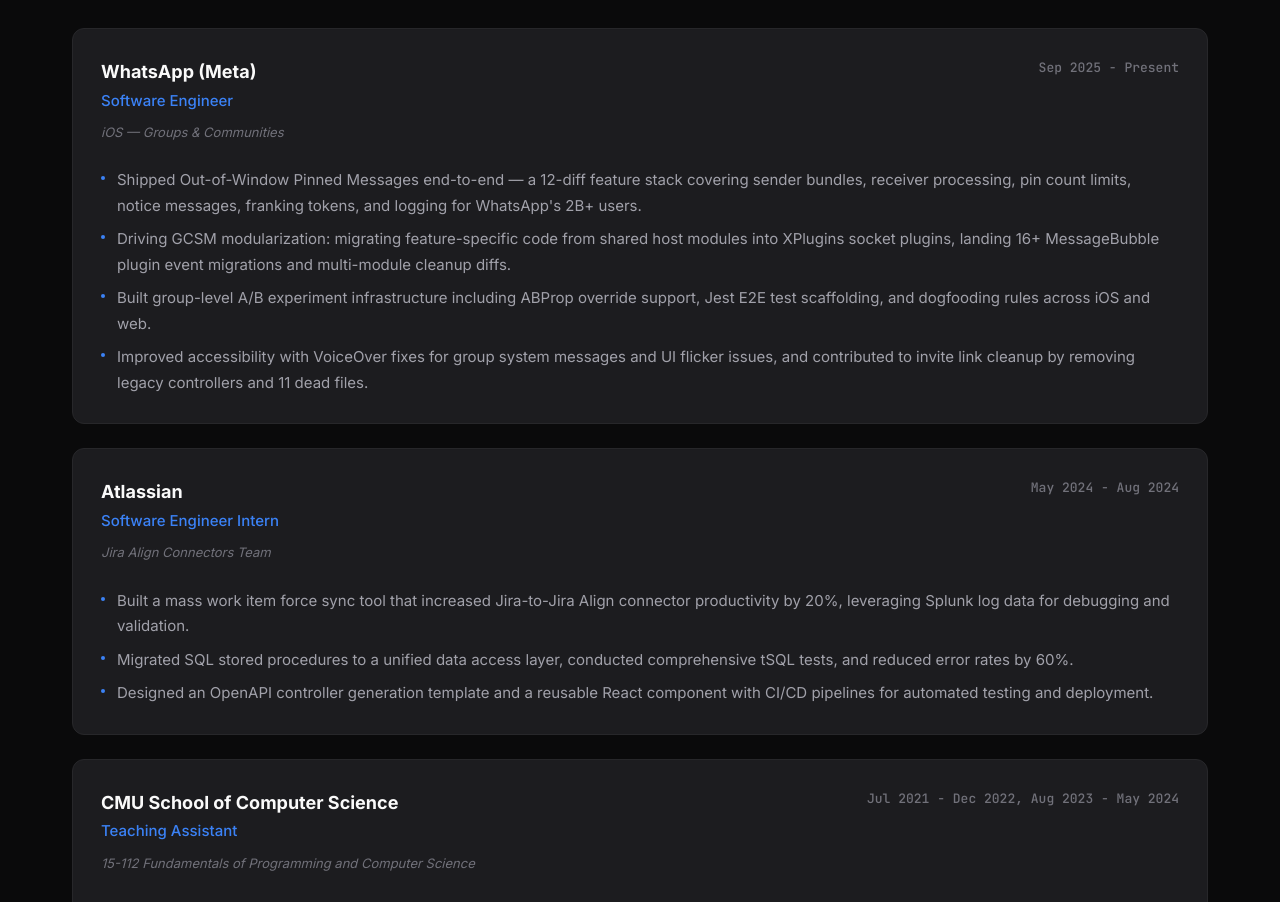
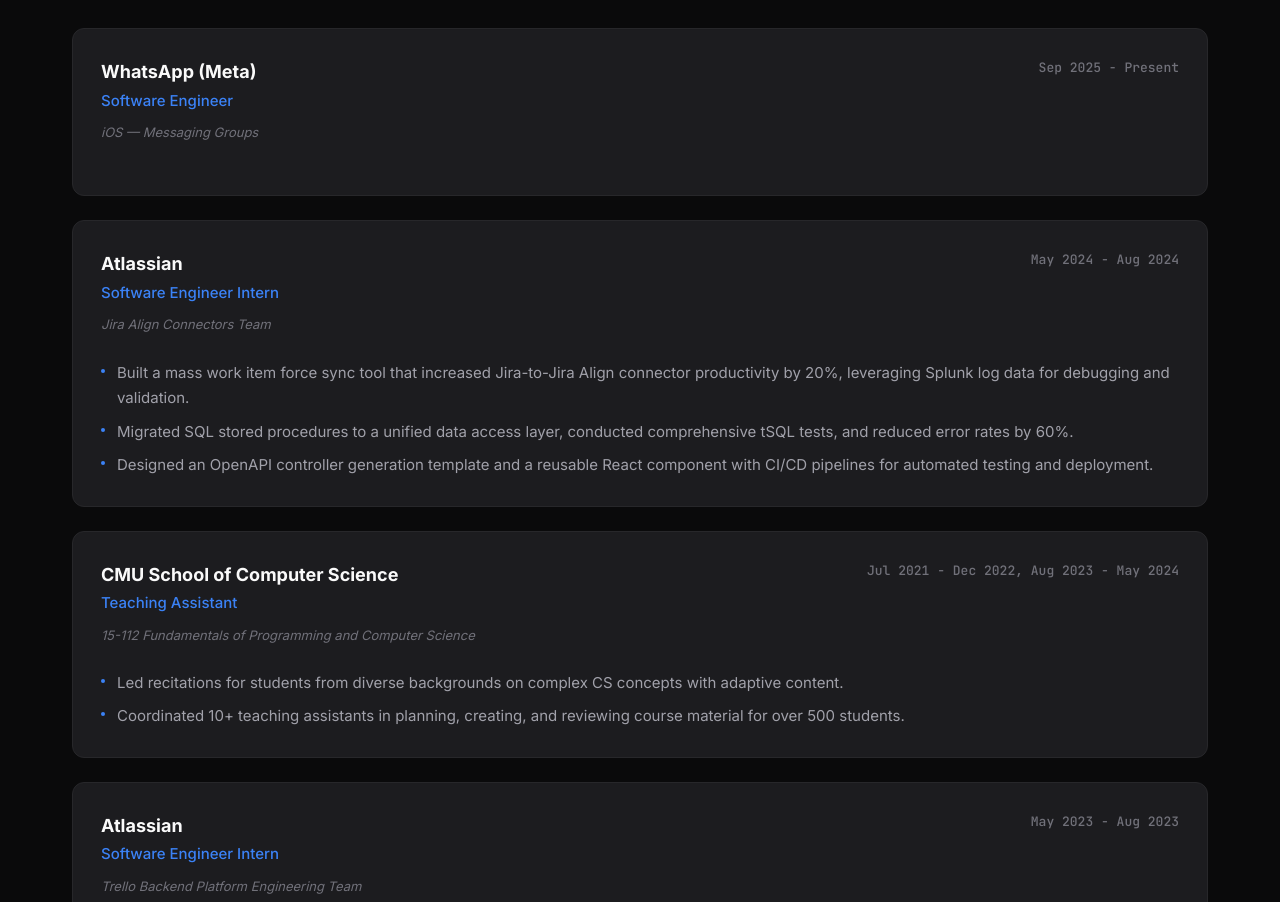
Before and after one commit to ay0503/ay0503.github.io, a Next.js app: page / in a window 1280 px wide. Shown: the part 1660-2562 px from the top of the page. Built offline with nearby package versions, Linux system fonts and the light colour scheme.

Commit message:
Simplify WhatsApp entry: remove detailed bullets, just iOS Messaging Groups

```diff
--- a/components/Experience.js
+++ b/components/Experience.js
@@ -3,13 +3,8 @@
     company: "WhatsApp (Meta)",
     role: "Software Engineer",
     date: "Sep 2025 - Present",
-    team: "iOS — Groups & Communities",
-    bullets: [
-      "Shipped Out-of-Window Pinned Messages end-to-end — a 12-diff feature stack covering sender bundles, receiver processing, pin count limits, notice messages, franking tokens, and logging for WhatsApp's 2B+ users.",
-      "Driving GCSM modularization: migrating feature-specific code from shared host modules into XPlugins socket plugins, landing 16+ MessageBubble plugin event migrations and multi-module cleanup diffs.",
-      "Built group-level A/B experiment infrastructure including ABProp override support, Jest E2E test scaffolding, and dogfooding rules across iOS and web.",
-      "Improved accessibility with VoiceOver fixes for group system messages and UI flicker issues, and contributed to invite link cleanup by removing legacy controllers and 11 dead files.",
-    ],
+    team: "iOS — Messaging Groups",
+    bullets: [],
   },
   {
     company: "Atlassian",
```
